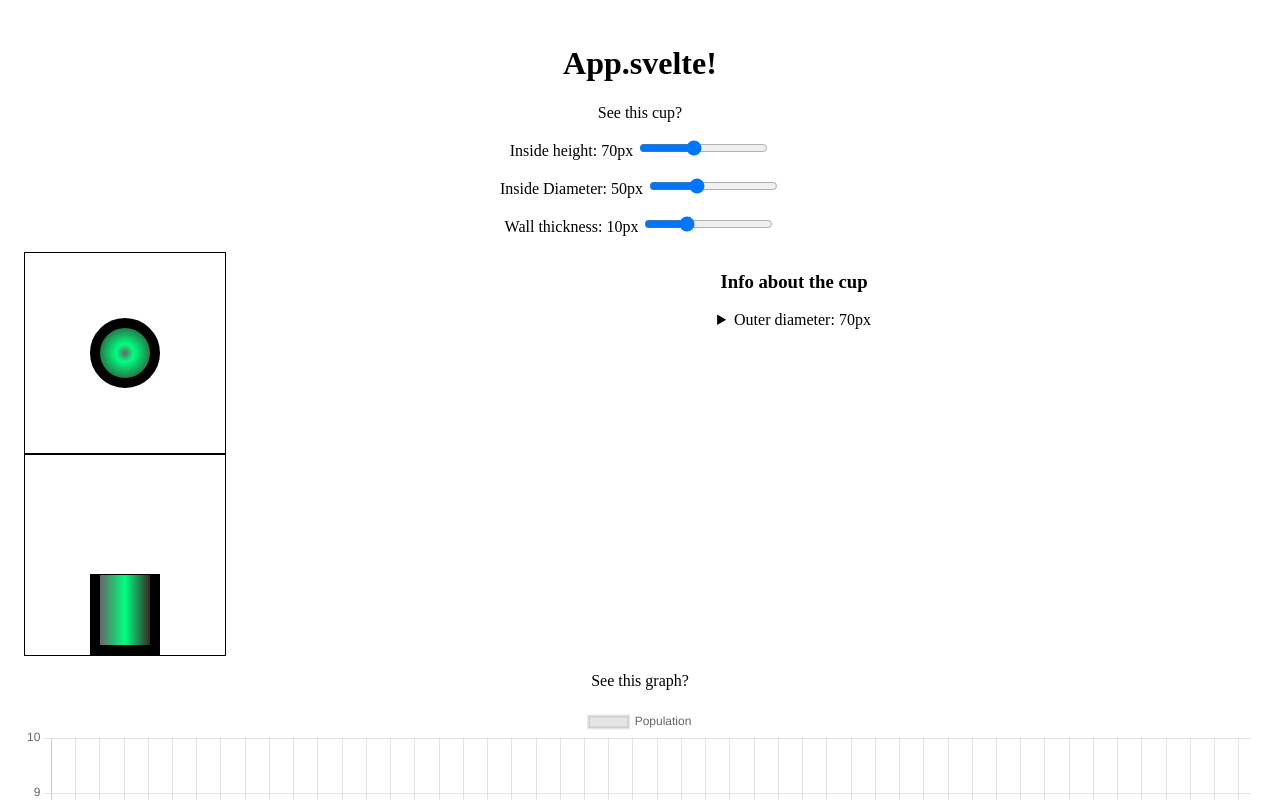
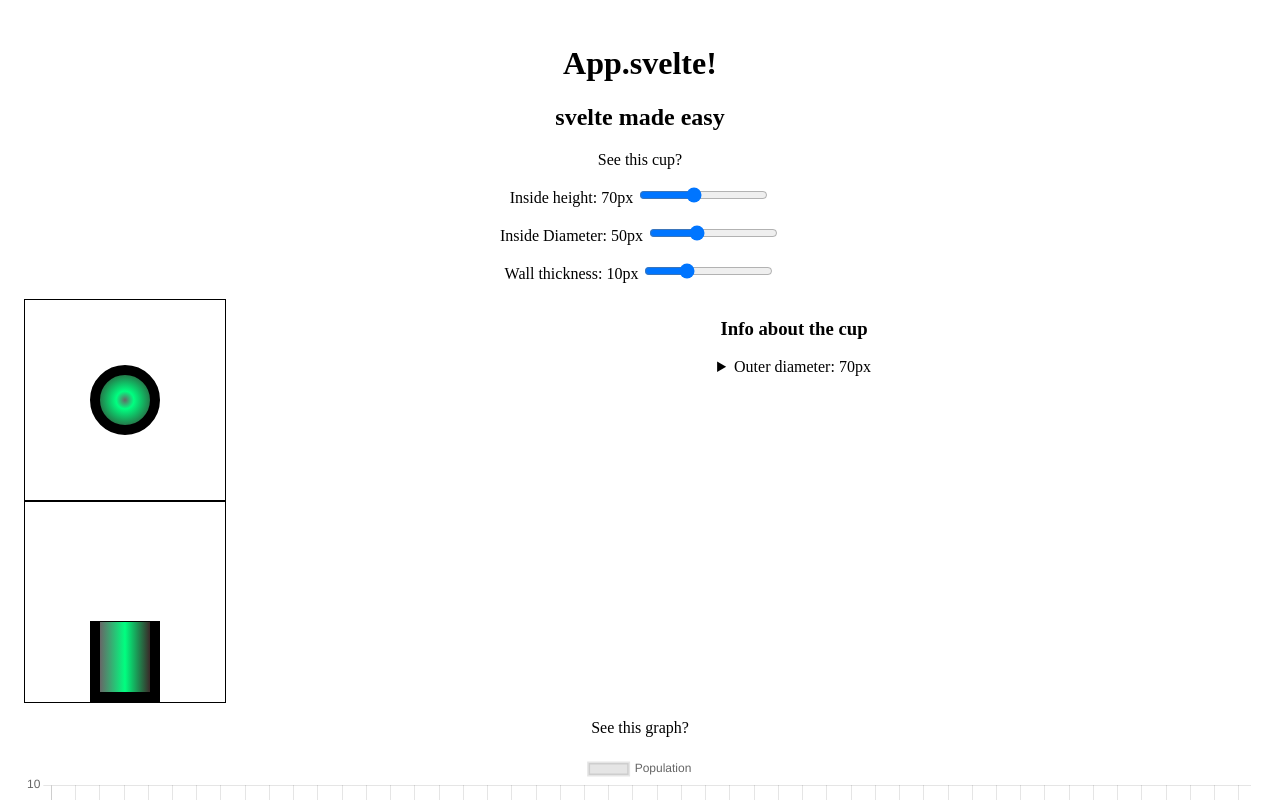
Before and after one commit to EmilNilsson12/svelte-projekt, a Svelte app: page / in a window 1280 px wide. Shown: the top 800 px of the page. Built offline with nearby package versions, Linux system fonts and the light colour scheme; the HTML template or start-up script is replaced by a standard one.

Commit message:
Add headers

```diff
--- a/src/App.svelte
+++ b/src/App.svelte
@@ -5,6 +5,7 @@
 
 <main>
 	<h1>App.svelte!</h1>
+	<h2>svelte made easy</h2>
 	<CupView />
 	<GraphView />
 </main>
```
